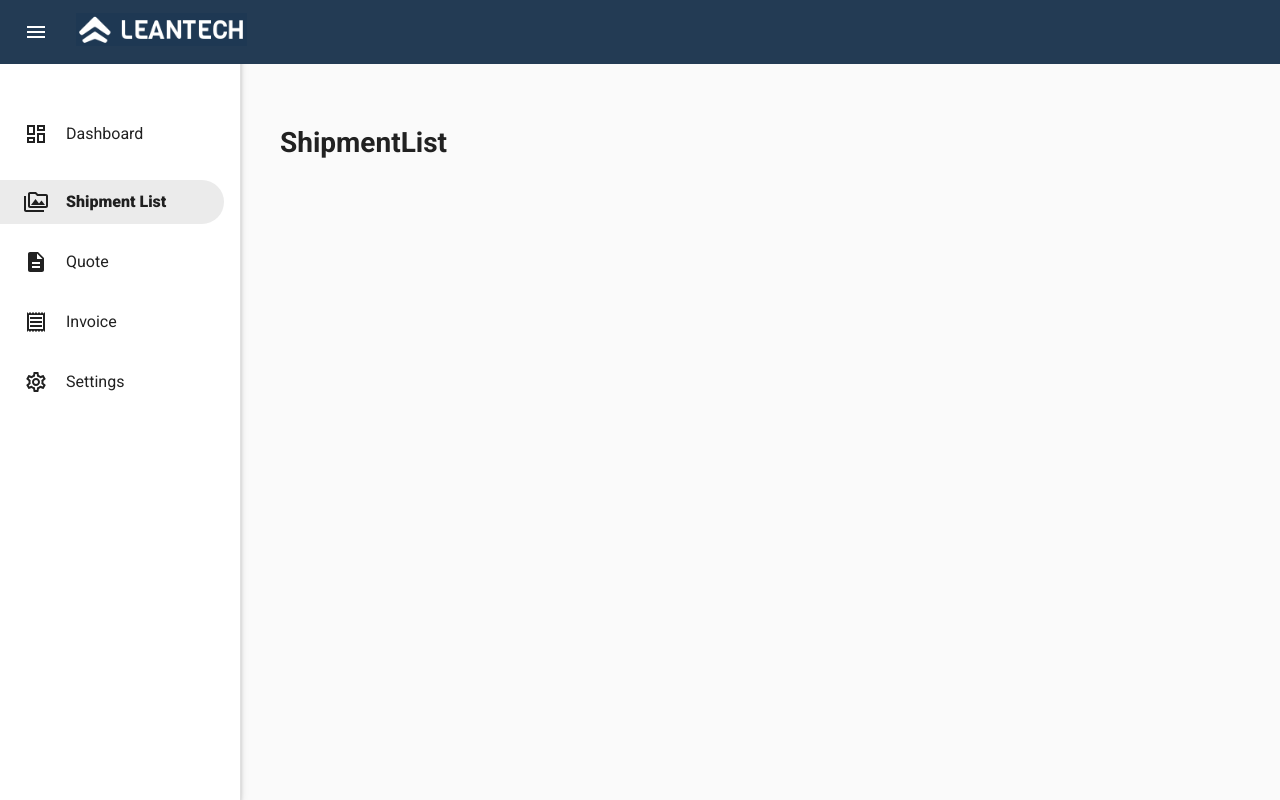
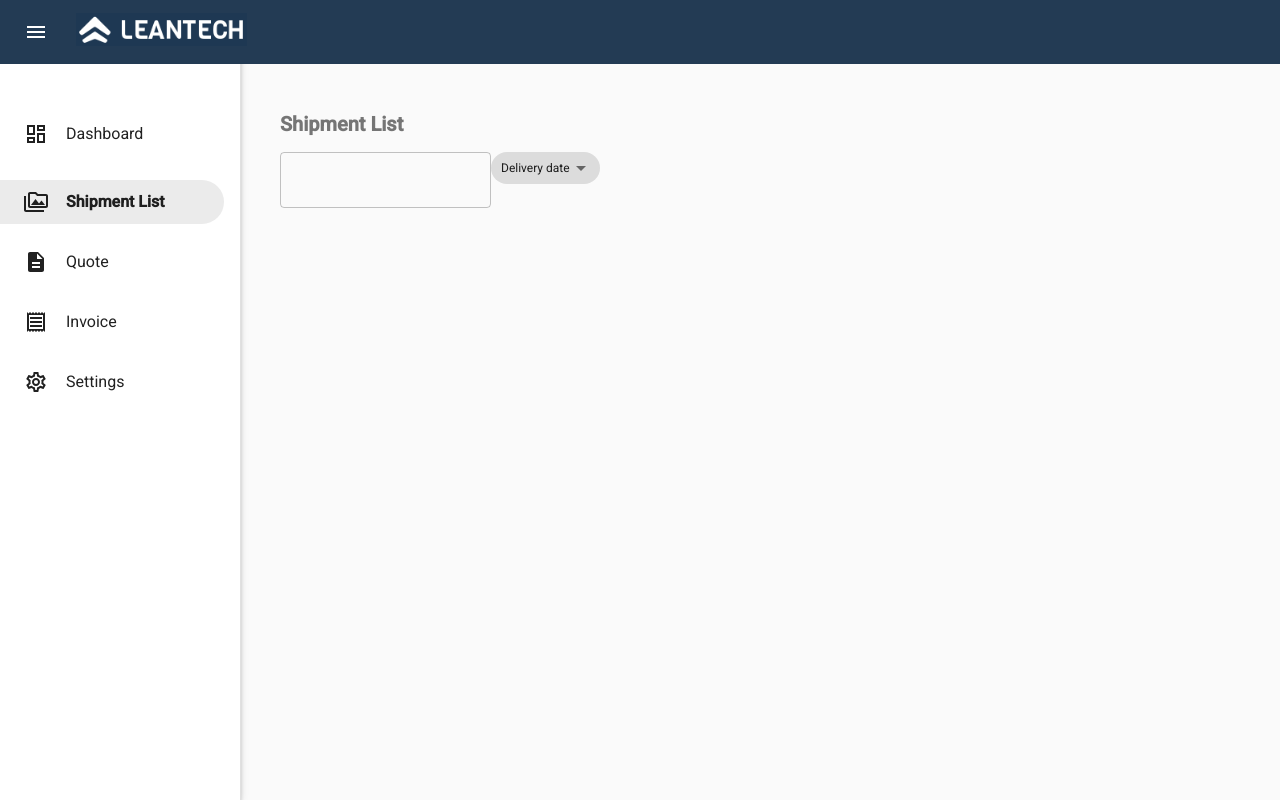
Before and after one commit to Brian-LeanTech/lean_tech_frontend_test, a React (Create React App) app: page /shipment-list in a window 1280 px wide. Built offline with nearby package versions, Linux system fonts and the light colour scheme.

Commit message:
First mockup of select component.

```diff
--- a/public/index.html
+++ b/public/index.html
@@ -24,7 +24,7 @@
       work correctly both with client-side routing and a non-root public URL.
       Learn how to configure a non-root public URL by running `npm run build`.
     -->
-    <link href="https://fonts.googleapis.com/css2?family=Roboto:ital,wght@0,100;0,300;0,400;0,500;0,700;0,900;1,100;1,300;1,400;1,500;1,700;1,900&display=swap" rel="stylesheet">
+    <link href="https://fonts.googleapis.com/css?family=Roboto:300,400,500" rel="stylesheet">
     <title>Leantech - Brian test</title>
   </head>
   <body>
--- /dev/null
+++ b/src/components/filters/Filters.jsx
@@ -0,0 +1,17 @@
+//  libraries
+import React from 'react';
+import TextField from '@material-ui/core/TextField';
+import Select from 'components/select/Select';
+
+// import useStyles from './styles';
+
+function Filters() {
+  return (
+    <div>
+      <TextField variant='outlined' />
+      <Select />
+    </div>
+  );
+}
+
+export default Filters;
--- /dev/null
+++ b/src/components/filters/styles.js
@@ -0,0 +1,4 @@
+import { makeStyles } from '@material-ui/core/styles';
+
+export default makeStyles(() => ({
+}));
--- a/src/components/layout/Layout.jsx
+++ b/src/components/layout/Layout.jsx
@@ -2,7 +2,7 @@
 import React, { useState } from 'react';
 import PropTypes from 'prop-types';
 import Drawer from '@material-ui/core/Drawer';
-import Box from '@material-ui/core/Box';
+import Typography from '@material-ui/core/Typography';
 
 //  hooks
 import useMediaQuery from '@material-ui/core/useMediaQuery';
@@ -27,7 +27,7 @@ function Layout({ children }) {
   return (
     <>
       <Toolbar handleMenuButton={() => { setOpenSidebar(!openSidebar); }} />
-      <Box display='flex'>
+      <Typography component='div' style={{ display: 'flex' }}>
         <Drawer
           open={openSidebar}
           onClose={() => setOpenSidebar(false)}
@@ -45,7 +45,7 @@ function Layout({ children }) {
         <main className={classes.main}>
           {children}
         </main>
-      </Box>
+      </Typography>
     </>
   );
 }
--- a/src/components/layout/toolbar/Toolbar.jsx
+++ b/src/components/layout/toolbar/Toolbar.jsx
@@ -3,7 +3,7 @@ import React from 'react';
 import PropTypes from 'prop-types';
 import IconButton from '@material-ui/core/IconButton';
 import Typography from '@material-ui/core/Typography';
-import { Toolbar as MuiToolbar } from '@material-ui/core';
+import MuiToolbar from '@material-ui/core/Toolbar';
 import { Link } from 'react-router-dom';
 
 //  styles
--- /dev/null
+++ b/src/components/select/Select.jsx
@@ -0,0 +1,43 @@
+//  libraries
+import React from 'react';
+import FormControl from '@material-ui/core/FormControl';
+import MuiSelect from '@material-ui/core/Select';
+import MenuItem from '@material-ui/core/MenuItem';
+import InputLabel from '@material-ui/core/InputLabel';
+
+//  styles
+import useStyles from './styles';
+
+function Select() {
+  const classes = useStyles();
+  const [age, setAge] = React.useState('');
+  const label = 'Delivery date';
+  const handleChange = (event) => {
+    setAge(event.target.value);
+  };
+
+  return (
+    <FormControl variant='outlined' className={classes.formControl}>
+      <InputLabel className={classes.inputLabel} htmlFor='selectId'>{label}</InputLabel>
+      <MuiSelect
+        className={classes.select}
+        labelId='selectId-label'
+        id='selectId'
+        value={age}
+        onChange={handleChange}
+        autoWidth
+        label={label}
+      >
+        <MenuItem value=''>
+          <em>None</em>
+        </MenuItem>
+        <MenuItem value={10}>Ten</MenuItem>
+        <MenuItem value={20}>Twenty</MenuItem>
+        <MenuItem value={30}>Thirty</MenuItem>
+        <MenuItem value={30}>Status test test</MenuItem>
+      </MuiSelect>
+    </FormControl>
+  );
+}
+
+export default Select;
--- /dev/null
+++ b/src/components/select/styles.js
@@ -0,0 +1,47 @@
+import { makeStyles } from '@material-ui/core/styles';
+
+const height = 32;
+const fontSize = 12;
+const borderRadius = 35;
+
+export default makeStyles((theme) => ({
+  formControl: {
+    backgroundColor: 'rgba(99, 99, 99, .2)',
+    height,
+    borderRadius,
+    '& fieldset': {
+      borderColor: 'rgba(99, 99, 99, 0)',
+      '& .MuiOutlinedInput-root:hover .MuiOutlinedInput-notchedOutline': {
+        borderColor: 'red',
+      },
+    },
+  },
+  inputLabel: {
+    fontSize,
+    color: theme.palette.text.primary,
+    transform: `translate(10px, ${height / (fontSize * 0.26)}px) scale(1)`,
+    paddingTop: 0,
+    paddingBottom: 0,
+    height: 'auto',
+    position: 'relative',
+    paddingRight: 40,
+    svg: {
+      top: fontSize * 0.5,
+    },
+  },
+  select: {
+    height: 'inherit',
+    marginTop: -fontSize,
+    paddingTop: 0,
+    paddingBottom: 0,
+    borderRadius,
+    '& > .MuiSelect-select': {
+      paddingTop: 0,
+      paddingBottom: 0,
+      height: '100%',
+      display: 'flex',
+      alignItems: 'center',
+      borderRadius,
+    },
+  },
+}));
--- a/src/index.jsx
+++ b/src/index.jsx
@@ -3,8 +3,6 @@ import ReactDOM from 'react-dom';
 import App from './App';
 
 ReactDOM.render(
-  <React.StrictMode>
-    <App />
-  </React.StrictMode>,
+  <App />,
   document.getElementById('root'),
 );
--- a/src/pages/shipmentList/ShipmentList.jsx
+++ b/src/pages/shipmentList/ShipmentList.jsx
@@ -1,8 +1,19 @@
+//  libraries
 import React from 'react';
 
+//  components
+import Filters from 'components/filters/Filters';
+
+//  styles
+import useStyles from './styles';
+
 function ShipmentList() {
+  const classes = useStyles();
   return (
-    <h1>ShipmentList</h1>
+    <>
+      <h1 className={classes.title}>Shipment List</h1>
+      <Filters />
+    </>
   );
 }
 
--- /dev/null
+++ b/src/pages/shipmentList/styles.js
@@ -0,0 +1,13 @@
+import { makeStyles } from '@material-ui/core/styles';
+
+export default makeStyles((theme) => ({
+  title: {
+    fontSize: 20,
+    color: '#757575',
+    fontWeight: 500,
+    marginTop: 5,
+    [theme.breakpoints.up('md')]: {
+      fontWeight: 900,
+    },
+  },
+}));
```
